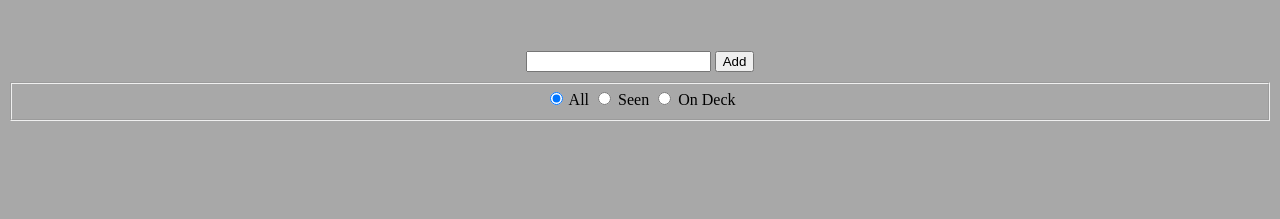
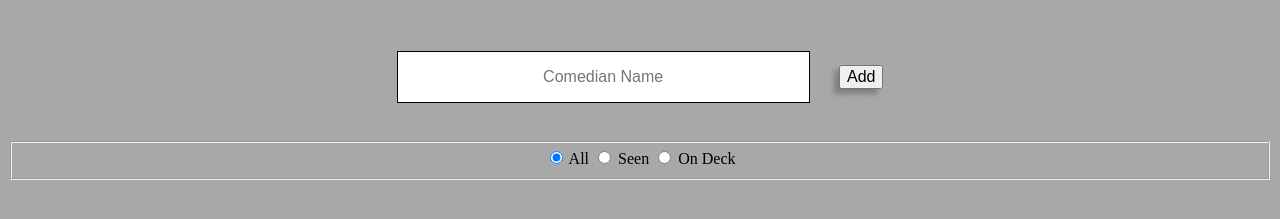
Before and after one commit to alchemy-advanced-js-winter-2018/vanillajs-app, a website built with webpack: page src/index.html in a window 1280 px wide. Shown: the part 185-404 px from the top of the page. Built offline with nearby package versions, Linux system fonts and the light colour scheme; some packages are replaced by stand-ins of ours; grey boxes are pictures that could not be loaded.

Commit message:
add css styling to input form

```diff
--- a/src/components/addComic/addComic.css
+++ b/src/components/addComic/addComic.css
@@ -1,3 +1,21 @@
-form{
-  margin: 10px auto;
+form {
+  margin: 3% auto;
 }
+
+#add-name {
+  text-align: center;
+  font-size: 1em;
+  border: 1px solid black;
+  padding: 1em;
+  width: 30%;
+}
+
+#add {
+  box-shadow: -5px 5px 5px grey;
+  margin-left: 2%;
+  font-size: 1em;
+}
+
+#add:active {
+  box-shadow: -2px 2px 2px;
+}
--- a/src/components/addComic/addComic.html
+++ b/src/components/addComic/addComic.html
@@ -1,5 +1,5 @@
 <form>
-  <input required name="name">
-  <button>Add</button>
+  <input id="add-name" required name="name" placeholder="Comedian Name">
+  <button id="add">Add</button>
 </form>
 <div class="error"></div>
```
